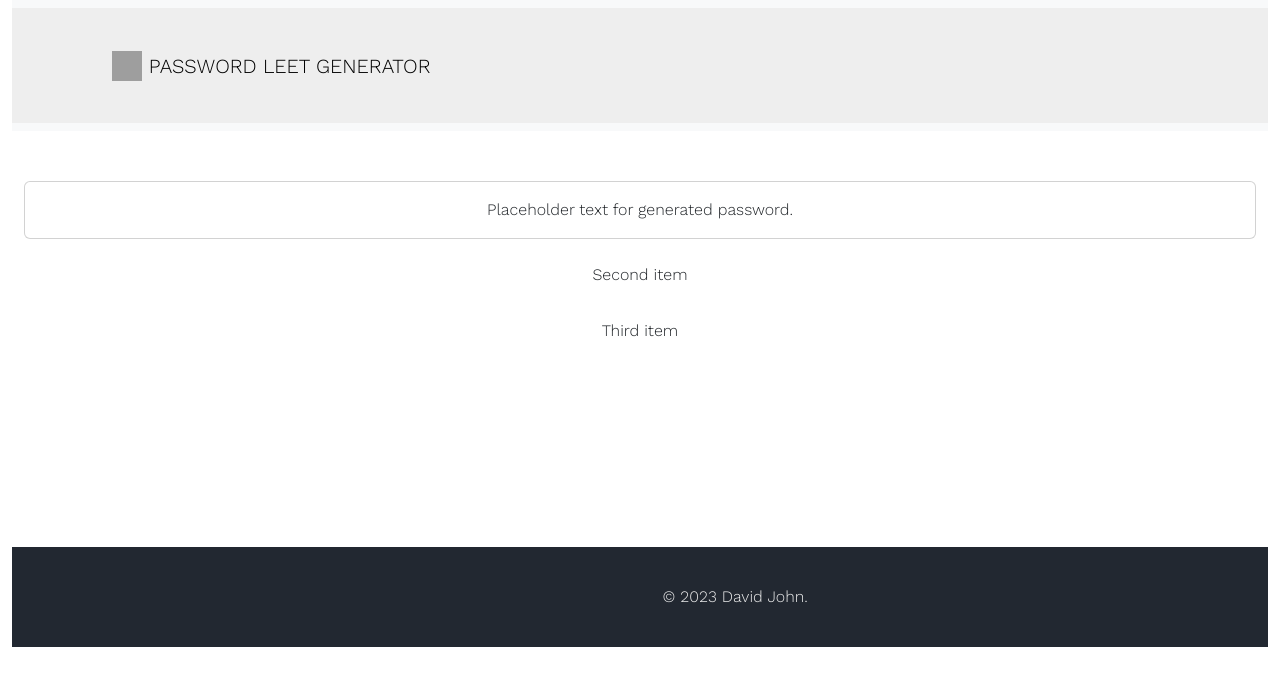
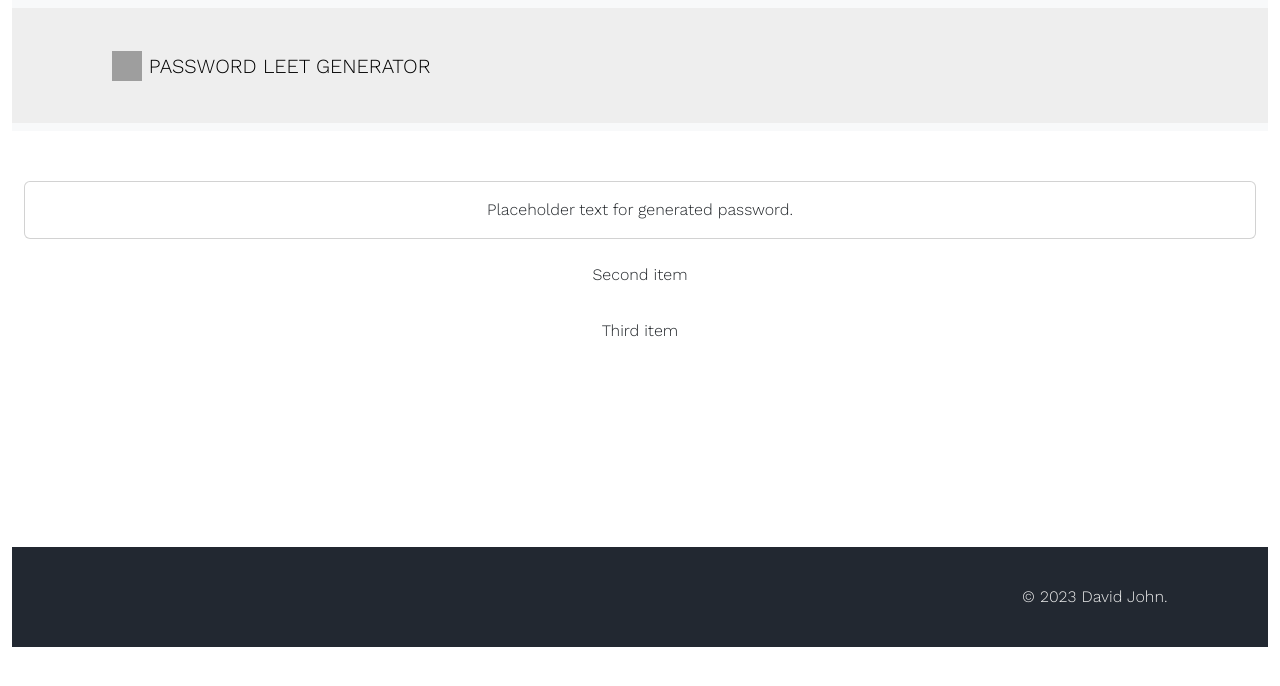
Before and after one commit to DavidJohnnnn/pwgen, a React (Create React App) app: page / in a window 1280 px wide. Shown: the top 686 px of the page. Built offline with nearby package versions, Linux system fonts and the light colour scheme; grey boxes are pictures that could not be loaded; a web font is replaced by a local one.

Commit message:
Fixed styling issue in footer

```diff
--- a/src/Components/Footer.js
+++ b/src/Components/Footer.js
@@ -30,8 +30,8 @@ function Footer() {
                 </Row>
                 <Row>
                     <Col></Col>
+                    <Col></Col>
                     <Col>© 2023 David John.</Col>
-                    <Col></Col>
                 </Row>
             </Container>
         </div>
```
